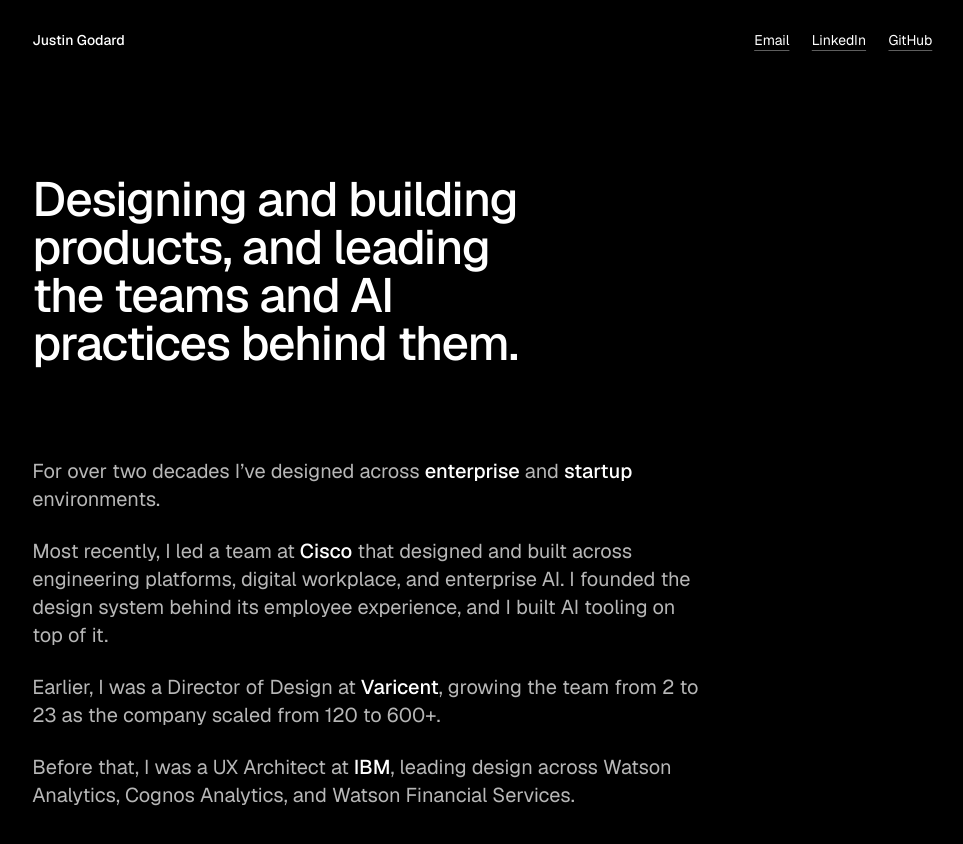
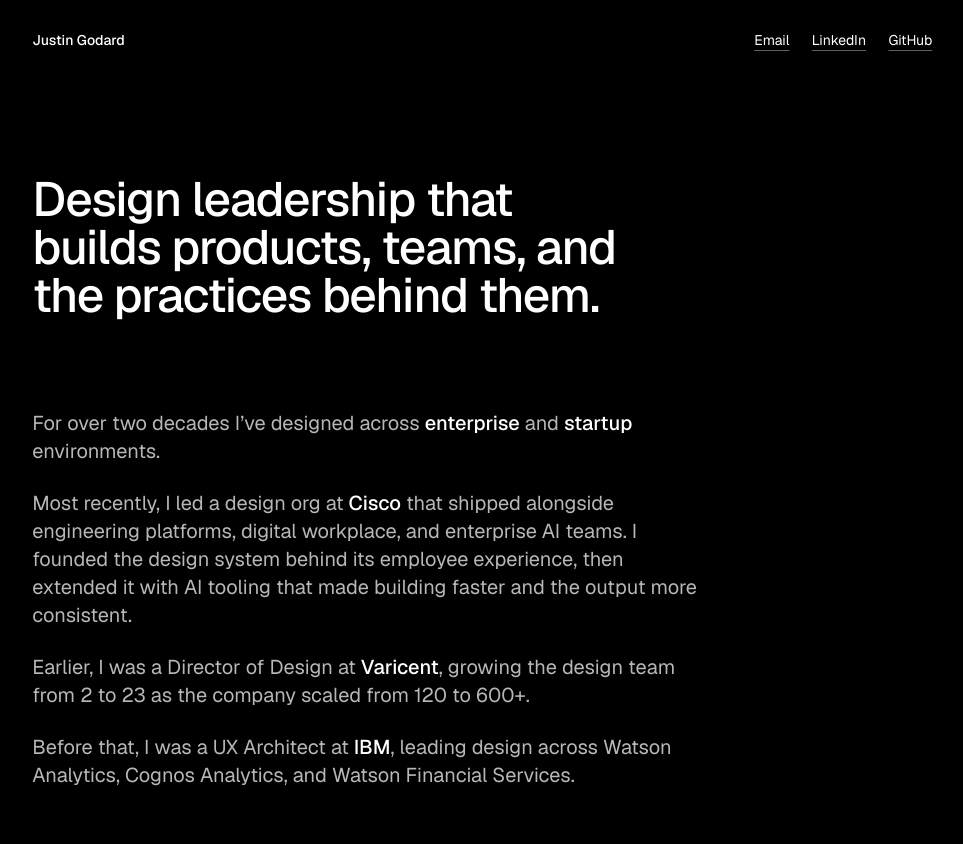
Before and after one commit to justingodard/justingodard-com, a plain HTML site: page index.html in a window 1280 px wide. Shown: the whole page, without its empty margins (1-964 px from the left). Drawn offline with nearby package versions, Linux system fonts and the light colour scheme.

Commit message:
Updated copy
Co-Authored-By: Claude Sonnet 5.5 <noreply@anthropic.com>

```diff
--- a/index.html
+++ b/index.html
@@ -129,12 +129,12 @@
     </nav>
   </header>
 
-  <h1 class="lead">Designing and building products, and leading the teams and AI practices behind them.</h1>
+  <h1 class="lead">Design leadership that builds products, teams, and the practices behind them.</h1>
 
   <div class="about">
     <p>For over two decades I’ve designed across <b>enterprise</b> and <b>startup</b> environments.</p>
-    <p>Most recently, I led a team at <b>Cisco</b> that designed and built across engineering platforms, digital workplace, and enterprise AI. I founded the design system behind its employee experience, and I built AI tooling on top of it.</p>
-    <p>Earlier, I was a Director of Design at <b>Varicent</b>, growing the team from 2 to 23 as the company scaled from 120 to 600+.</p>
+    <p>Most recently, I led a design org at <b>Cisco</b> that shipped alongside engineering platforms, digital workplace, and enterprise AI teams. I founded the design system behind its employee experience, then extended it with AI tooling that made building faster and the output more consistent.</p>
+    <p>Earlier, I was a Director of Design at <b>Varicent</b>, growing the design team from 2 to 23 as the company scaled from 120 to 600+.</p>
     <p>Before that, I was a UX Architect at <b>IBM</b>, leading design across Watson Analytics, Cognos Analytics, and Watson Financial Services.</p>
   </div>
 
```
